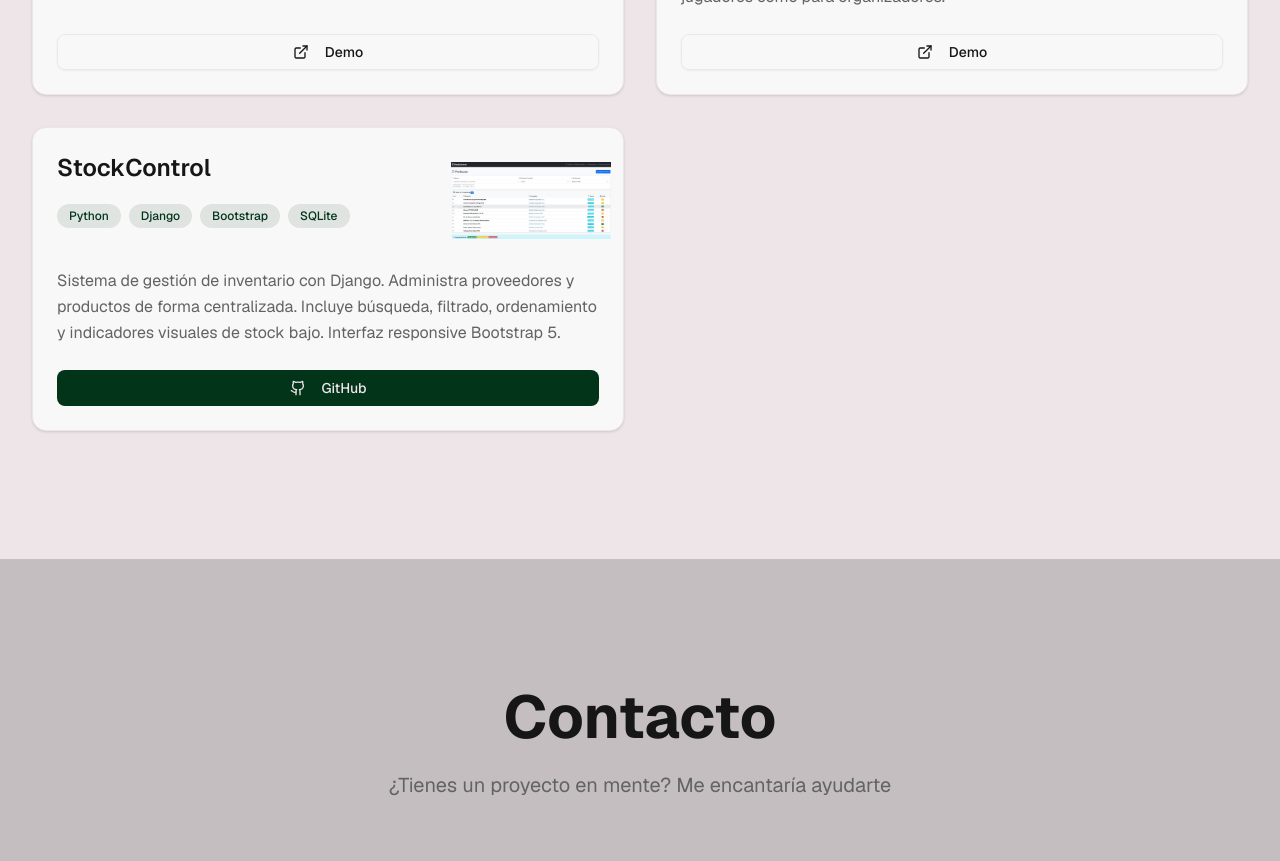
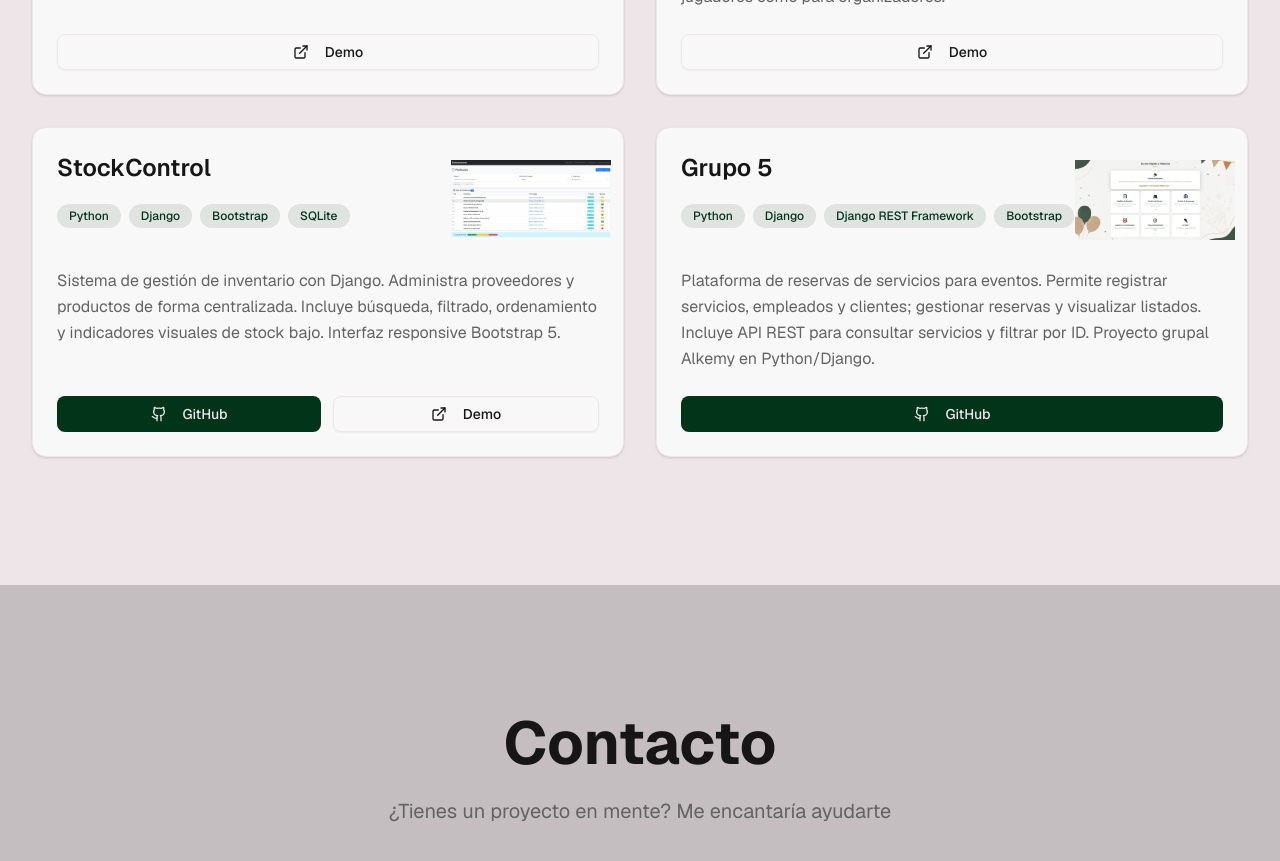
Before and after one commit to LucasParra95/portfolio-personal, a Next.js app: page / in a window 1280 px wide. Shown: the part 5720-6581 px from the top of the page. Built offline with nearby package versions, Linux system fonts and the light colour scheme.

Commit message:
Agrego url de proyecto Stockcontrol y datos del proyecto Grupo5

```diff
--- a/components/projects-section.tsx
+++ b/components/projects-section.tsx
@@ -63,8 +63,17 @@ const projects = [
     description:
       'Sistema de gestión de inventario con Django. Administra proveedores y productos de forma centralizada. Incluye búsqueda, filtrado, ordenamiento y indicadores visuales de stock bajo. Interfaz responsive Bootstrap 5.',
     github: "https://github.com/LucasParra95/stockcontrol",
+    demo: "https://stockcontrol-tau.vercel.app/compras/productos/listado",
+    tags: ["Python", "Django", "Bootstrap","SQLite"],
+  },
+  {
+    title: "Grupo 5",
+    image: "./projects/grupocinco.jpg",
+    description:
+      'Plataforma de reservas de servicios para eventos. Permite registrar servicios, empleados y clientes; gestionar reservas y visualizar listados. Incluye API REST para consultar servicios y filtrar por ID. Proyecto grupal Alkemy en Python/Django.',
+    github: "https://github.com/LucasParra95/proyecto-python-django",
     demo: "",
-    tags: ["Python", "Django", "Bootstrap","SQLite"],
+    tags: ["Python", "Django", "Django REST Framework", "Bootstrap","SQLite"],
   },
 ]
 
```
Also changed, not shown: public/projects/grupocinco.jpg (added), public/projects/stockcontrol.JPG.
